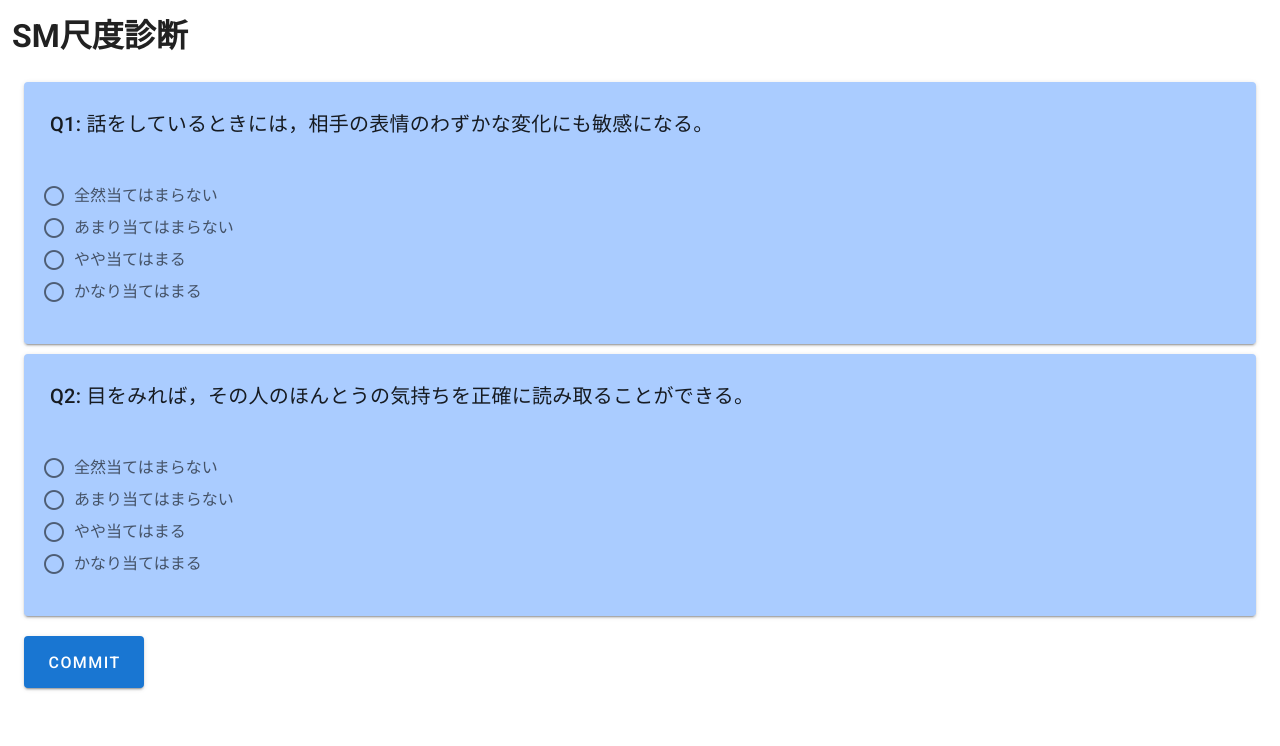
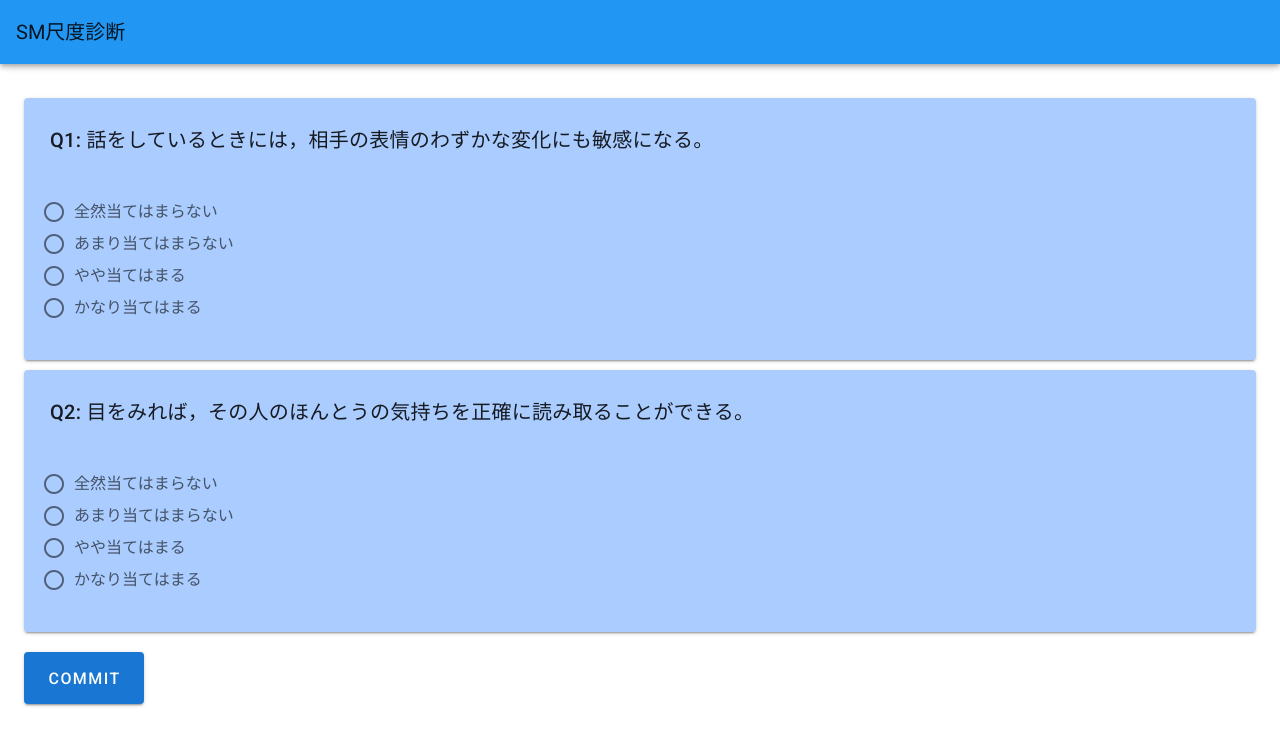
Before and after one commit to liszwork/DiagnoseU, a Vue app: page / in a window 1280 px wide. Shown: the top 746 px of the page. Built offline with nearby package versions, Linux system fonts and the light colour scheme.

Commit message:
ページヘッダに診断名フィードバック

```diff
--- a/src/App.vue
+++ b/src/App.vue
@@ -1,8 +1,14 @@
 <template>
   <v-app :dark="setTheme">
     <v-content>
+      <v-toolbar color="blue">
+        <v-toolbar-title>
+          {{ title }}
+        </v-toolbar-title>
+      </v-toolbar>
+
       <!-- <v-switch label="Dark Theme" v-model="isDark"></v-switch> -->
-      <SMScale />
+      <SMScale @update-title="updateTitle" />
       <!-- <SampleParent /> -->
     </v-content>
   </v-app>
@@ -20,11 +26,17 @@ export default {
   },
   data: () => ({
     isDark: false,
+    title: "自分を知ろう！",
   }),
+  methods: {
+    updateTitle(title) {
+      this.title = title;
+    }
+  },
   computed: {
     setTheme() {
       return this.$vuetify.theme.dark = (this.isDark == true);
-    }
+    },
   }
 };
 </script>
--- a/src/components/SMScale/SMScale.vue
+++ b/src/components/SMScale/SMScale.vue
@@ -1,10 +1,20 @@
 <template>
   <v-content class="sample">
     <v-container fluid>
-      <h1>SM尺度診断</h1>
-
-      <SMScaleForm v-if="!isAnswer" :items="items" :answers="answers" :point="point" @commit="toResult" />
-      <SMScaleResult v-if="isAnswer" :items="items" :answers="answers" :point="point" @back="toQuestion" />
+      <SMScaleForm
+        v-if="!isAnswer"
+        :items="items"
+        :answers="answers"
+        :point="point"
+        @commit="toResult"
+      />
+      <SMScaleResult
+        v-if="isAnswer"
+        :items="items"
+        :answers="answers"
+        :point="point"
+        @back="toQuestion"
+      />
     </v-container>
   </v-content>
 </template>
@@ -17,29 +27,31 @@ export default {
   name: "SMScale",
   components: {
     SMScaleForm,
-    SMScaleResult,
+    SMScaleResult
   },
   data: () => {
     return {
       isAnswer: false,
       point: 0,
       answers: [
-        "全然当てはまらない",     // 0 - 1pt
+        "全然当てはまらない", // 0 - 1pt
         "あまり当てはまらない",
         "やや当てはまる",
-        "かなり当てはまる",       // 3 - 4pt
+        "かなり当てはまる" // 3 - 4pt
       ],
       items: [
         {
           id: 1,
-          question: "話をしているときには，相手の表情のわずかな変化にも敏感になる。",
-          select: -1,
+          question:
+            "話をしているときには，相手の表情のわずかな変化にも敏感になる。",
+          select: -1
         },
         {
           id: 2,
-          question: "目をみれば，その人のほんとうの気持ちを正確に読み取ることができる。",
-          select: -1,
-        },
+          question:
+            "目をみれば，その人のほんとうの気持ちを正確に読み取ることができる。",
+          select: -1
+        }
         // {
         //   id: 3,
         //   question: "だれかが自分にうそをついても，表情やしぐさですぐにうそだと見抜くことができる。",
@@ -95,7 +107,7 @@ export default {
         //   question: "相手にどのような印象でも与えることができる。",
         //   select: -1,
         // },
-      ],
+      ]
     };
   },
   methods: {
@@ -106,6 +118,9 @@ export default {
     toQuestion() {
       this.isAnswer = false;
     }
+  },
+  created: function() {
+    this.$emit("update-title", "SM尺度診断");
   }
 };
 </script>
```
